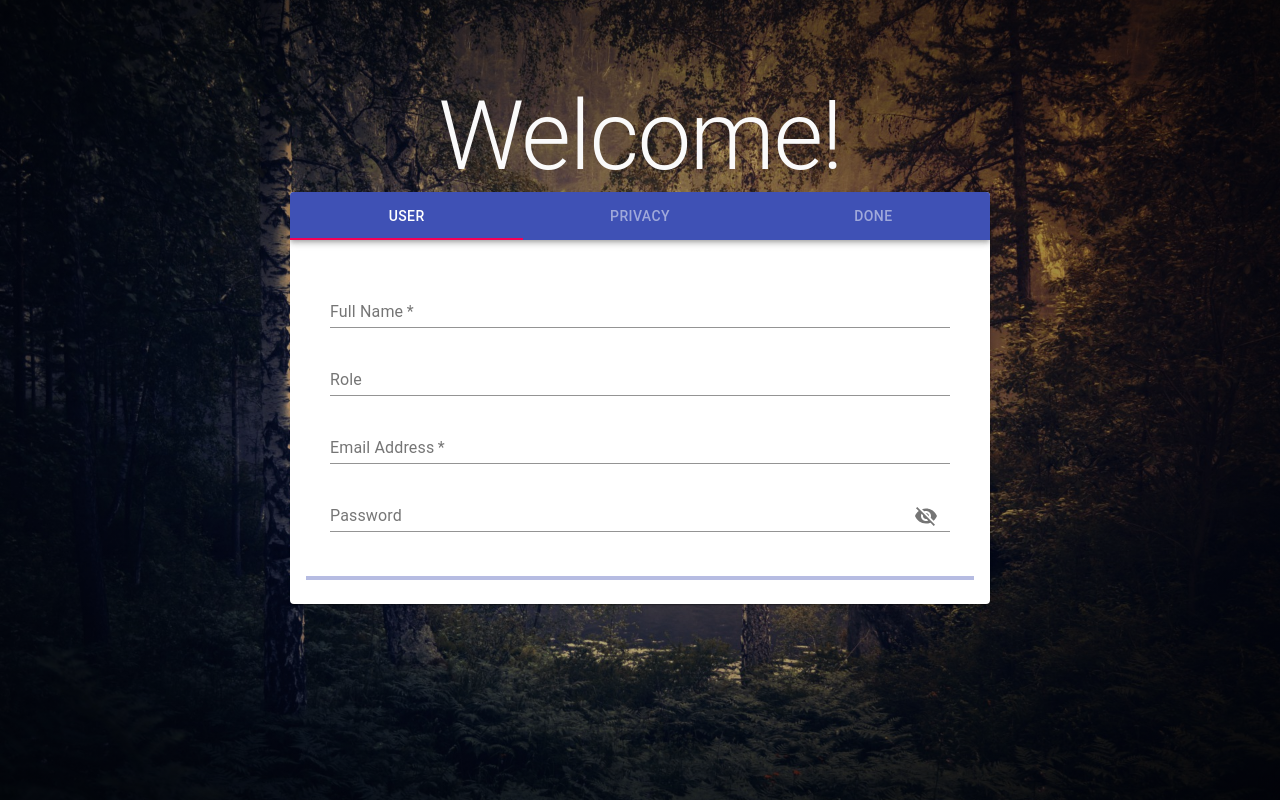
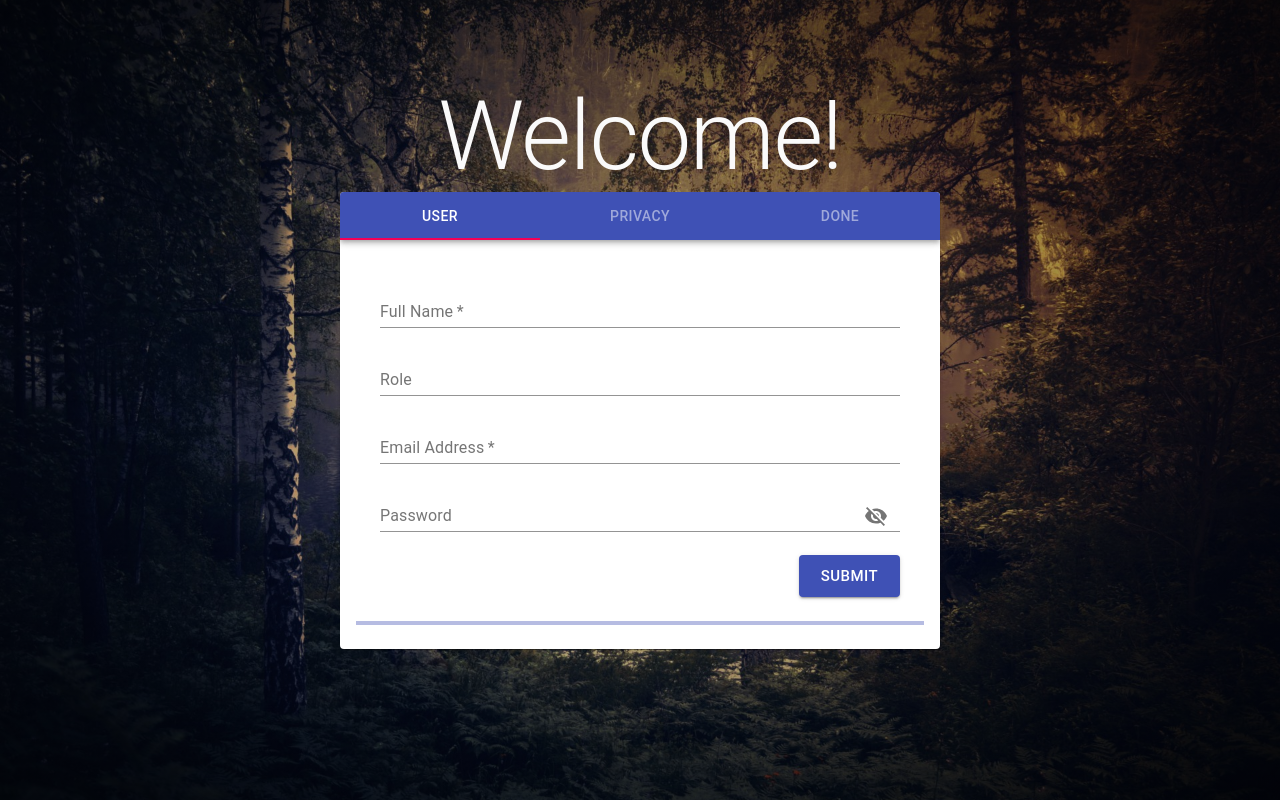
Before and after one commit to moonquddus/react-signup-form, a React (Create React App) app: page / in a window 1280 px wide. Built offline with nearby package versions, Linux system fonts and the light colour scheme.

Commit message:
Finished off the user details tab

```diff
--- a/src/App.js
+++ b/src/App.js
@@ -1,4 +1,4 @@
-import React, { useState } from 'react'
+import React from 'react'
 import { connect } from 'react-redux'
 
 import { updateProgress } from './redux/actions'
@@ -19,7 +19,7 @@ import './App.css'
 
 const useStyles = makeStyles((theme) => ({
   root: {
-    width: 700,
+    width: 600,
     maxWidth: '100%',
     margin: 'auto'
   },
--- a/src/components/DetailsForm.js
+++ b/src/components/DetailsForm.js
@@ -1,16 +1,19 @@
 import React, { useState } from 'react'
 import { connect } from 'react-redux'
 
-import { updateDetails } from '../redux/actions'
+import { updateDetails, nextStep } from '../redux/actions'
+import { validateFields } from '../util/validation'
 
+import Button from '@material-ui/core/Button'
 import FormControl from '@material-ui/core/FormControl'
+import FormHelperText from '@material-ui/core/FormHelperText'
 import Input from '@material-ui/core/Input'
-import InputAdornment from '@material-ui/core/InputAdornment';
-import InputLabel from '@material-ui/core/InputLabel';
-import IconButton from '@material-ui/core/IconButton';
+import InputAdornment from '@material-ui/core/InputAdornment'
+import InputLabel from '@material-ui/core/InputLabel'
+import IconButton from '@material-ui/core/IconButton'
 import TextField from '@material-ui/core/TextField'
-import Visibility from '@material-ui/icons/Visibility';
-import VisibilityOff from '@material-ui/icons/VisibilityOff';
+import Visibility from '@material-ui/icons/Visibility'
+import VisibilityOff from '@material-ui/icons/VisibilityOff'
 import { makeStyles } from '@material-ui/core/styles'
 
 const useStyles = makeStyles((theme) => ({
@@ -21,20 +24,52 @@ const useStyles = makeStyles((theme) => ({
   },
   fullWidth: {
     width: '100%'
+  },
+  alignRight: {
+    textAlign: 'right'
   }
 }))
 
+// A lib like redux-form would be great in this scenario - but I just needed a basic form, nothing too fancy
 function DetailsForm(props) {
-  const { details, dispatch } = props
+  const { progress, dispatch } = props
   const [showPassword, setShowPassword] = useState(false)
-  const [inputDetails, setInputDetails] = useState({})
 
-  const handleClickShowPassword = () => {
+  // The state for the form
+  // The global store doesn't need to know about this until we're moving on
+  const [name, setName] = useState('')
+  const [role, setRole] = useState('')
+  const [email, setEmail] = useState('')
+  const [password, setPassword] = useState('')
+
+  const [errors, setErrors] = useState({
+    name: '',
+    role: '',
+    email: '',
+    password: ''
+  })
+
+  const handleClickShowPassword = event => {
     setShowPassword(!showPassword)
   }
 
-  const handleMouseDownPassword = (event) => {
+  const handleMouseDownPassword = event => {
     event.preventDefault()
+  }
+
+  const handleSubmit = event => {
+    event.preventDefault()
+    const inputDetails = {name, role, email, password}
+    const validationErrors = validateFields(inputDetails)
+
+    if (Object.keys(validationErrors).length){
+      setErrors(validationErrors)
+    }
+    else{
+      dispatch(updateDetails(inputDetails))
+      dispatch(nextStep(progress))
+    }
+
   }
 
   const classes = useStyles()
@@ -42,42 +77,53 @@ function DetailsForm(props) {
   return (
     <form className={classes.root}>
       <TextField
-        value={inputDetails.name}
+        error={!!errors.name}
+        value={name}
         id='full-name'
         name='name'
         label='Full Name'
         placeholder='John Smith'
+        onChange={e => setName(e.target.value)}
+        helperText={errors.name}
         fullWidth
         required
       />
 
       <TextField
-        value={inputDetails.role}
+        error={!!errors.role}
+        value={role}
         id='role'
         name='role'
         label='Role'
         placeholder='Software Engineer'
+        onChange={e => setRole(e.target.value)}
+        helperText={errors.role}
         fullWidth
       />
 
       <TextField
-        value={inputDetails.email}
+        error={!!errors.email}
+        value={email}
         id='email'
         name='email'
         label='Email Address'
         placeholder='email@example.com'
+        onChange={e => setEmail(e.target.value)}
+        helperText={errors.email}
         fullWidth
         required
       />
 
-      <FormControl className={classes.fullWidth}>
+      <FormControl className={classes.fullWidth} error={!!errors.password}>
         <InputLabel htmlFor='password'>Password</InputLabel>
         <Input
+          error={!!errors.password}
           type={showPassword ? 'text' : 'password'}
           className='full-width'
-          value={inputDetails.password}
+          value={password}
           id='password'
           name='password'
+          onChange={e => setPassword(e.target.value)}
           fullWidth
           required
           endAdornment={
@@ -92,13 +138,28 @@ function DetailsForm(props) {
             </InputAdornment>
           }
         />
+        <FormHelperText id="password-helper-text">{errors.password}</FormHelperText>
       </FormControl>
+      <div className={classes.alignRight}>
+        <Button
+          variant='contained'
+          color='primary'
+          type='submit'
+          size='large'
+          onClick={handleSubmit}
+        >
+          Submit
+        </Button>
+      </div>
     </form>
   )
 }
 
 const mapStateToProps = (state) => {
-  return { details: state.details }
+  return {
+    details: state.details,
+    progress: state.progress
+  }
 }
 
 export default connect(mapStateToProps)(DetailsForm)
--- a/src/redux/reducers/index.js
+++ b/src/redux/reducers/index.js
@@ -38,7 +38,7 @@ export default function(state = initialState, action) {
       return {...state, checkboxes}
     }
     case NEXT_STEP: {
-      const progress = action.payload++
+      const progress = action.payload + 1
       return {...state, progress}
     }
     case UPDATE_PROGRESS: {
--- /dev/null
+++ b/src/util/validation.js
@@ -0,0 +1,29 @@
+const validationRules = {
+  name: {
+    required: true
+  },
+  role: {
+    required: false
+  },
+  email: {
+    required: true,
+    invalid: /\S+@\S+\.\S+/
+  },
+  password: {
+    required: true,
+    password: /^(?=.*[a-z])(?=.*[A-Z])(?=.*\d).{10,}$/ // 10 charcters min, 1 upper & lower letter, 1 number
+  }
+}
+
+export const validateFields = (fieldsObj) => {
+  let errors = {}
+  Object.keys(fieldsObj).forEach(field => {
+    if (validationRules[field].required && !fieldsObj[field])
+      errors[field] = `Please input your ${field}.`
+    if (validationRules[field].password && !fieldsObj[field].match(validationRules[field].password))
+      errors[field] = `Your ${field} needs to be at least 10 characters and contain 1 lowercase & 1 uppercase character, and 1 number.`
+    if (validationRules[field].invalid && !fieldsObj[field].match(validationRules[field].invalid))
+      errors[field] = `Your ${field} is invalid.`
+  })
+  return errors
+}
```
